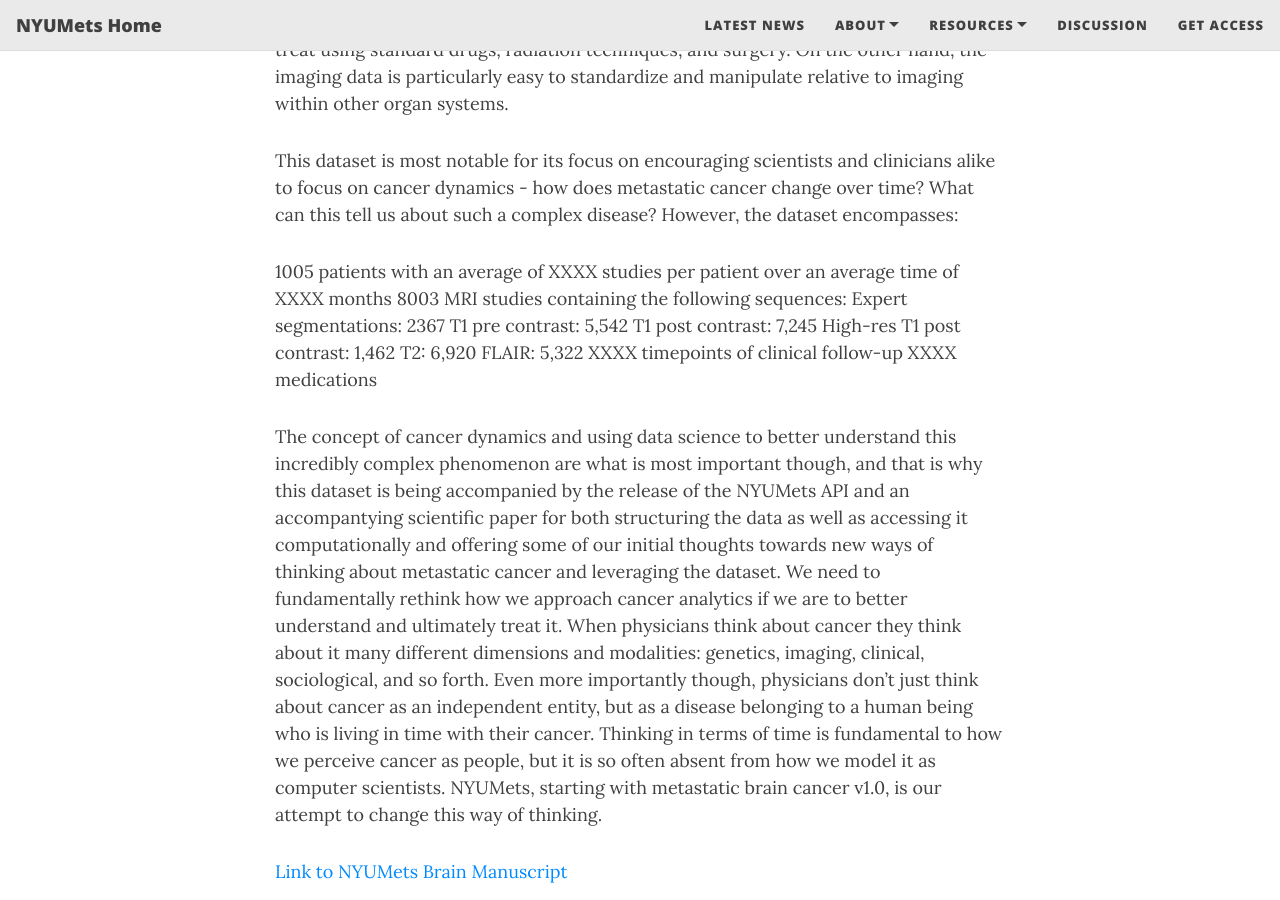
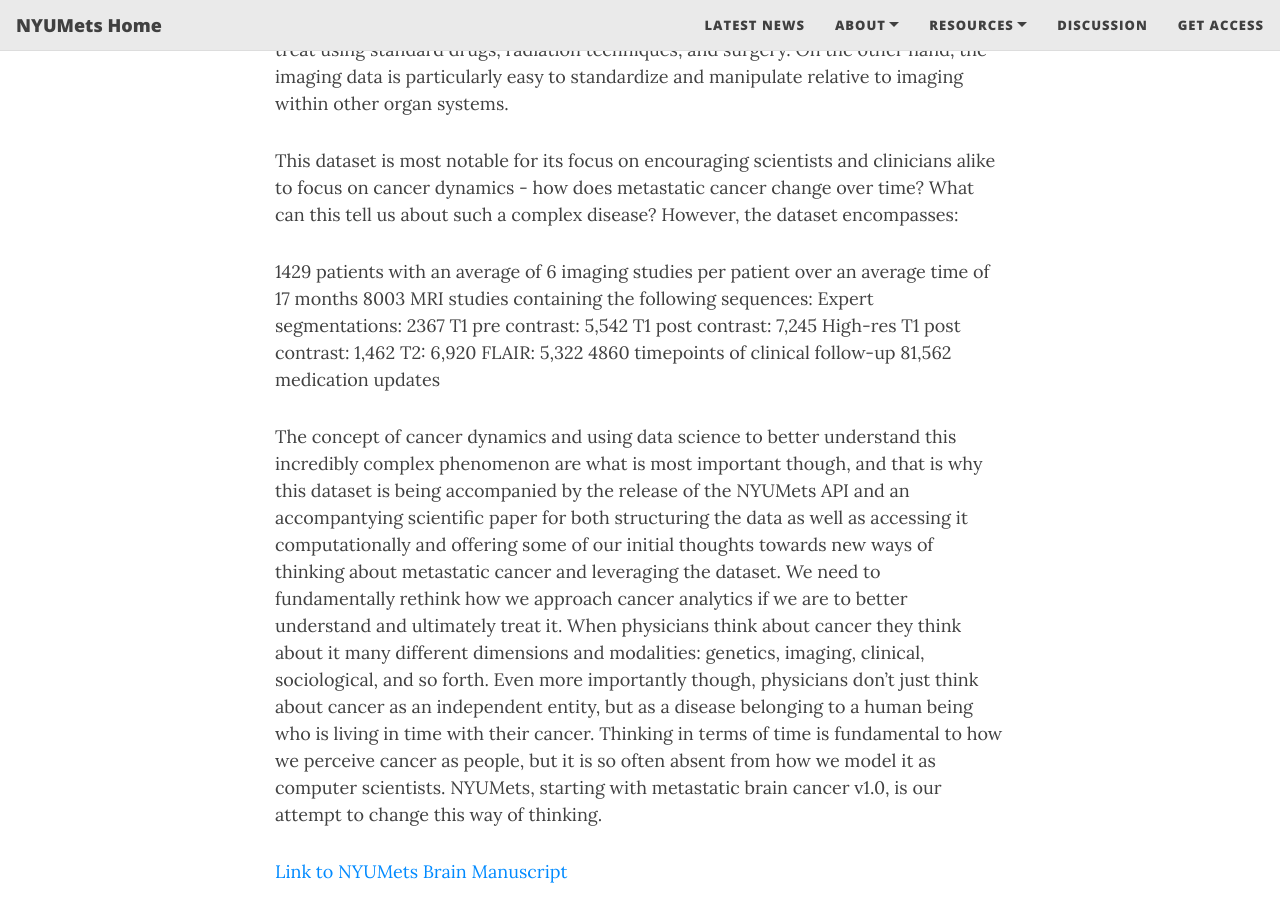
Before and after one commit to nyumets/nyumets.github.io, a Jekyll site: the page built from _posts/2022-03-29-nyumets-brain-v1.md, in a window 1280 px wide and 900 px high, scrolled down 443 px. Built offline with Jekyll 4.4.1, drawn with Linux system fonts in a browser that asks for light colours; nearby versions of some CDN libraries.

Commit message:
Update 2022-03-29-nyumets-brain-v1.md

```diff
--- a/_posts/2022-03-29-nyumets-brain-v1.md
+++ b/_posts/2022-03-29-nyumets-brain-v1.md
@@ -11,7 +11,7 @@
 
 This dataset is most notable for its focus on encouraging scientists and clinicians alike to focus on cancer dynamics - how does metastatic cancer change over time? What can this tell us about such a complex disease? However, the dataset encompasses:<br>
 
-1005 patients with an average of XXXX studies per patient over an average time of XXXX months
+1429 patients with an average of 6 imaging studies per patient over an average time of 17 months
 8003 MRI studies containing the following sequences:
 Expert segmentations: 2367
 T1 pre contrast: 5,542
@@ -19,8 +19,8 @@
 High-res T1 post contrast: 1,462
 T2: 6,920
 FLAIR: 5,322
-XXXX timepoints of clinical follow-up
-XXXX medications <br>
+4860 timepoints of clinical follow-up
+81,562 medication updates <br>
 
 The concept of cancer dynamics and using data science to better understand this incredibly complex phenomenon are what is most important though, and that is why this dataset is being accompanied by the release of the NYUMets API and an accompantying scientific paper for both structuring the data as well as accessing it computationally and offering some of our initial thoughts towards new ways of thinking about metastatic cancer and leveraging the dataset. We need to fundamentally rethink how we approach cancer analytics if we are to better understand and ultimately treat it. When physicians think about cancer they think about it many different dimensions and modalities: genetics, imaging, clinical, sociological, and so forth. Even more importantly though, physicians don’t just think about cancer as an independent entity, but as a disease belonging to a human being who is living in time with their cancer. Thinking in terms of time is fundamental to how we perceive cancer as people, but it is so often absent from how we model it as computer scientists. NYUMets, starting with metastatic brain cancer v1.0, is our attempt to change this way of thinking.<br>
 
```
